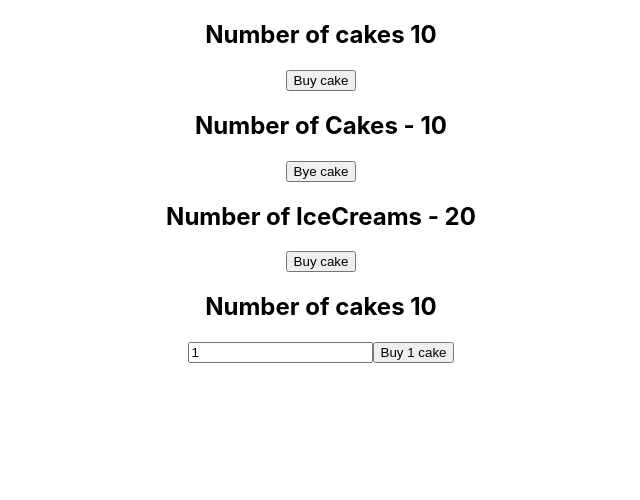
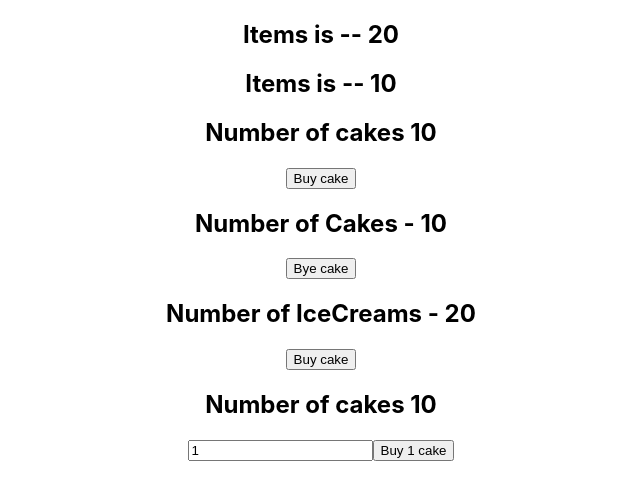
Before and after one commit to mikohan/redux-cakestore, a React (Create React App) app: page / in a window 1280 px wide. Shown: the top 500 px of the page, without its empty margins (319-959 px from the left). Built offline with nearby package versions, Linux system fonts and the light colour scheme.

Commit message:
Added Item component

```diff
--- a/src/App.js
+++ b/src/App.js
@@ -7,11 +7,14 @@ import store from './redux/store';
 import './App.css';
 import IceCreamContainer from './components/IceCreamContainer';
 import NewCakeContainer from './components/NewCakeContainer';
+import Items from './components/Items';
 
 function App() {
   return (
     <Provider store={store}>
       <div className="App">
+        <Items />
+        <Items cake />
         <CakeContainer />
         <HookCakeContainer />
         <IceCreamContainer />
--- /dev/null
+++ b/src/components/Items.js
@@ -0,0 +1,22 @@
+import React from 'react';
+import { connect } from 'react-redux';
+
+function Items(props) {
+  return (
+    <div>
+      <h2>Items is -- {props.item}</h2>
+    </div>
+  );
+}
+
+const mapStateToProps = (state, ownProps) => {
+  const itemState = ownProps.cake
+    ? state.cake.numOfCakes
+    : state.iceCream.numOfIceCream;
+
+  return {
+    item: itemState,
+  };
+};
+
+export default connect(mapStateToProps)(Items);
```
